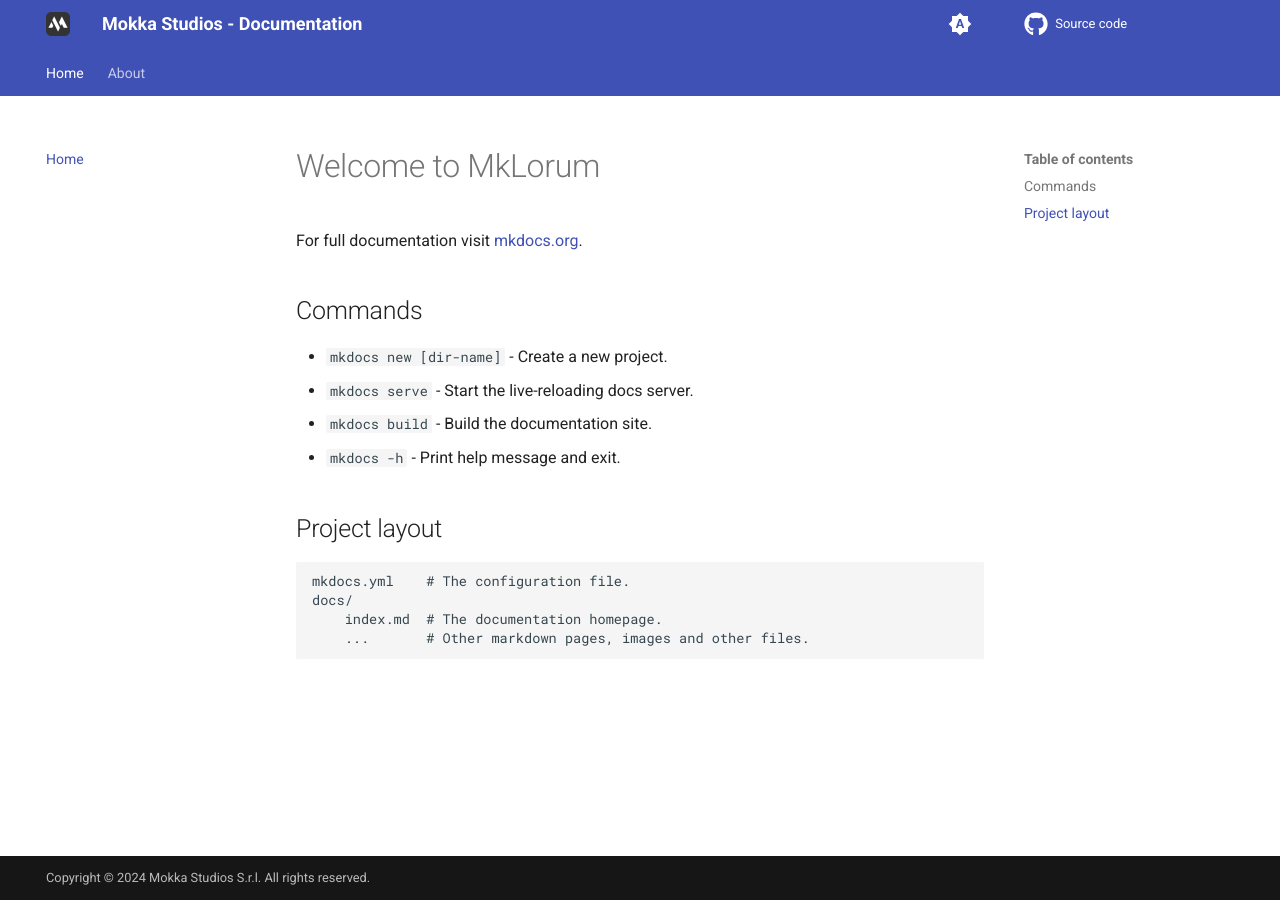
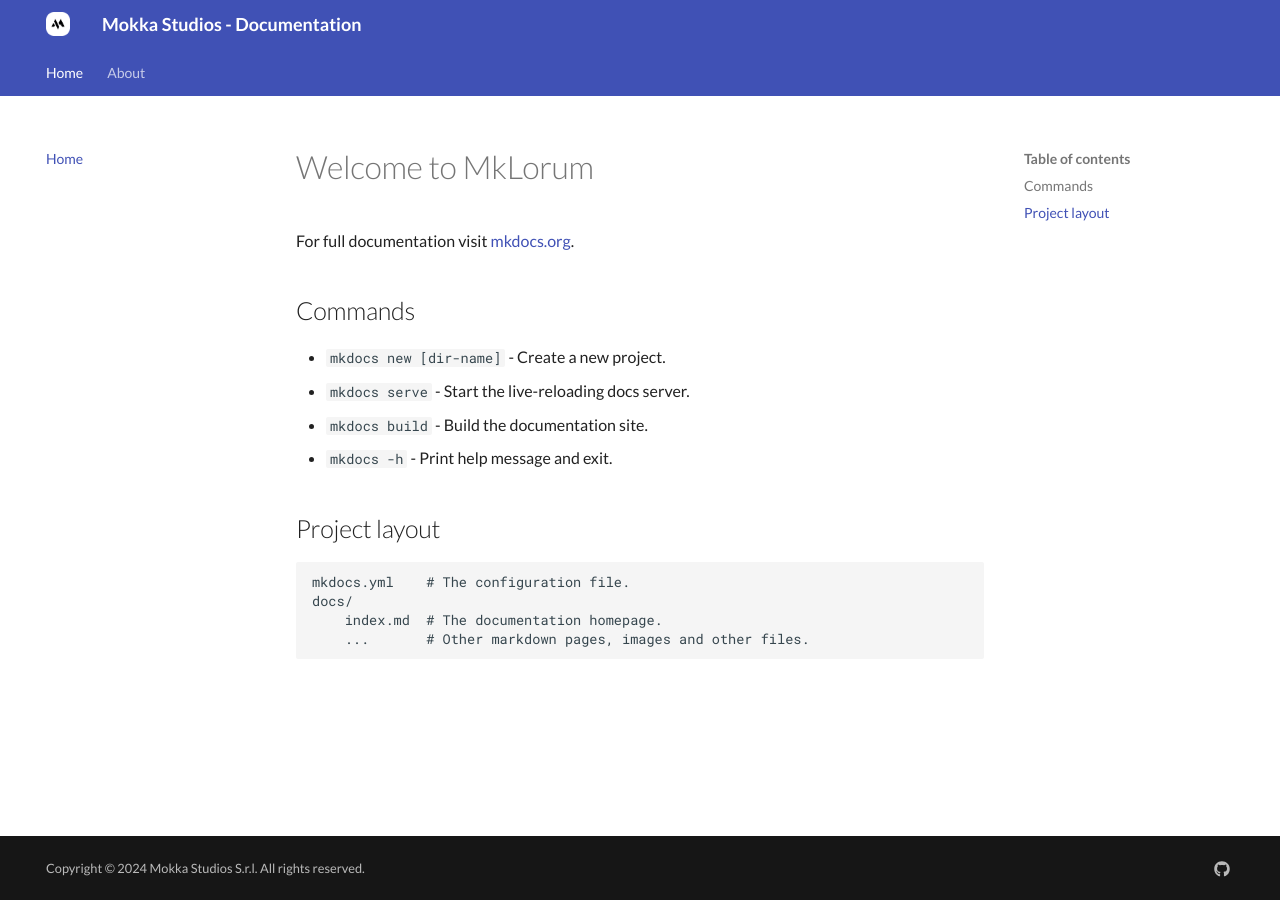
Before and after one commit to mokkastudios/mokkastudios-docs, an MkDocs documentation site: the page built from docs/index.md, in a window 1280 px wide. Built offline with MkDocs 1.6.1 and Material for MkDocs 9.7.7, drawn with Linux system fonts in a browser that asks for light colours; comment, search, counter and statistics services are not loaded.

Commit message:
Continuing workspace setup

```diff
--- a/mkdocs.yml
+++ b/mkdocs.yml
@@ -1,48 +1,50 @@
 site_name: Mokka Studios - Documentation
 site_url: https://example.com/
-repo_url: https://github.com/mokkastudios/mokkastudios-docs
-repo_name: Source code
+repo_name: Go to repository
+
 nav:
   - Home: index.md
   - About: about.md
+
 theme:
   name: material
   favicon: img/favicon.ico
-  logo: img/favicon.ico
-  icon:
-    repo: fontawesome/brands/github
+  logo: img/logo.png
+  font:
+    text: Lato
   palette:
+
     # Palette toggle for automatic mode
     - media: "(prefers-color-scheme)"
-      toggle:
-        icon: material/brightness-auto
-        name: Switch to light mode
 
     # Palette toggle for light mode
     - media: "(prefers-color-scheme: light)"
       scheme: default
-      toggle:
-        icon: material/brightness-7
-        name: Switch to dark mode
 
     # Palette toggle for dark mode
     - media: "(prefers-color-scheme: dark)"
+      primary: "black"
       scheme: slate
-      toggle:
-        icon: material/brightness-4
-        name: Switch to system preference
+
   features:
     - navigation.tabs
     - navigation.path
     - navigation.top
+
 copyright: Copyright © 2024 Mokka Studios S.r.l. All rights reserved.
+
 extra:
   generator: false
+  social:
+  - icon: fontawesome/brands/github
+    link: https://github.com/mokkastudios/mokkastudios-docs
+    name: Go to repository
+
 plugins:
   - git-revision-date-localized:
       enable_creation_date: true
       type: timeago
-      enable_creation_date: true
   - git-committers:
-      repository: mokkastudios/mokkastudios-docs
+      # enabled: !ENV [CI, false]
+      repository: mokkastudios/mokkastudios
       branch: master
```
Also changed, not shown: docs/img/favicon.ico, docs/img/logo.png (added), 1 other file.
